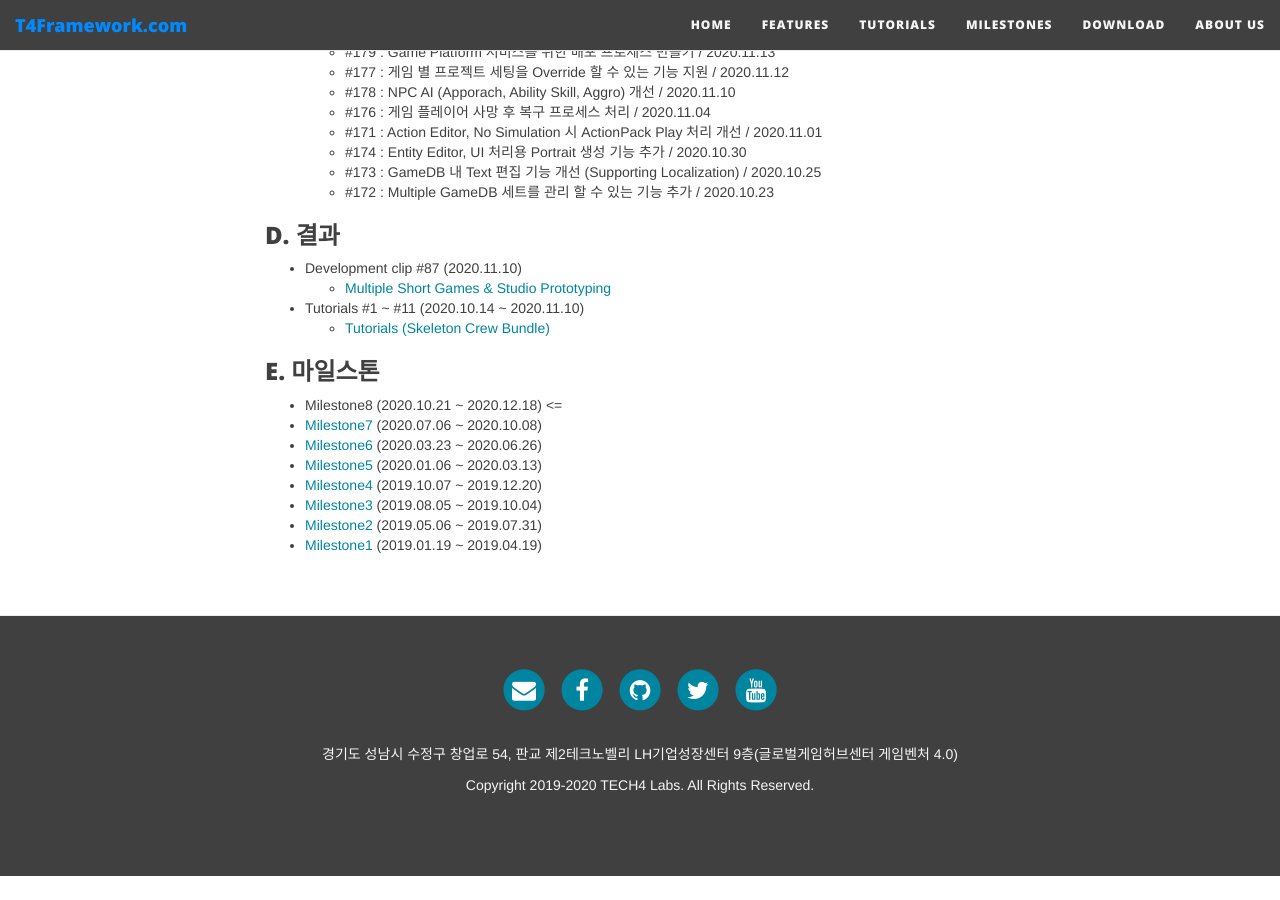
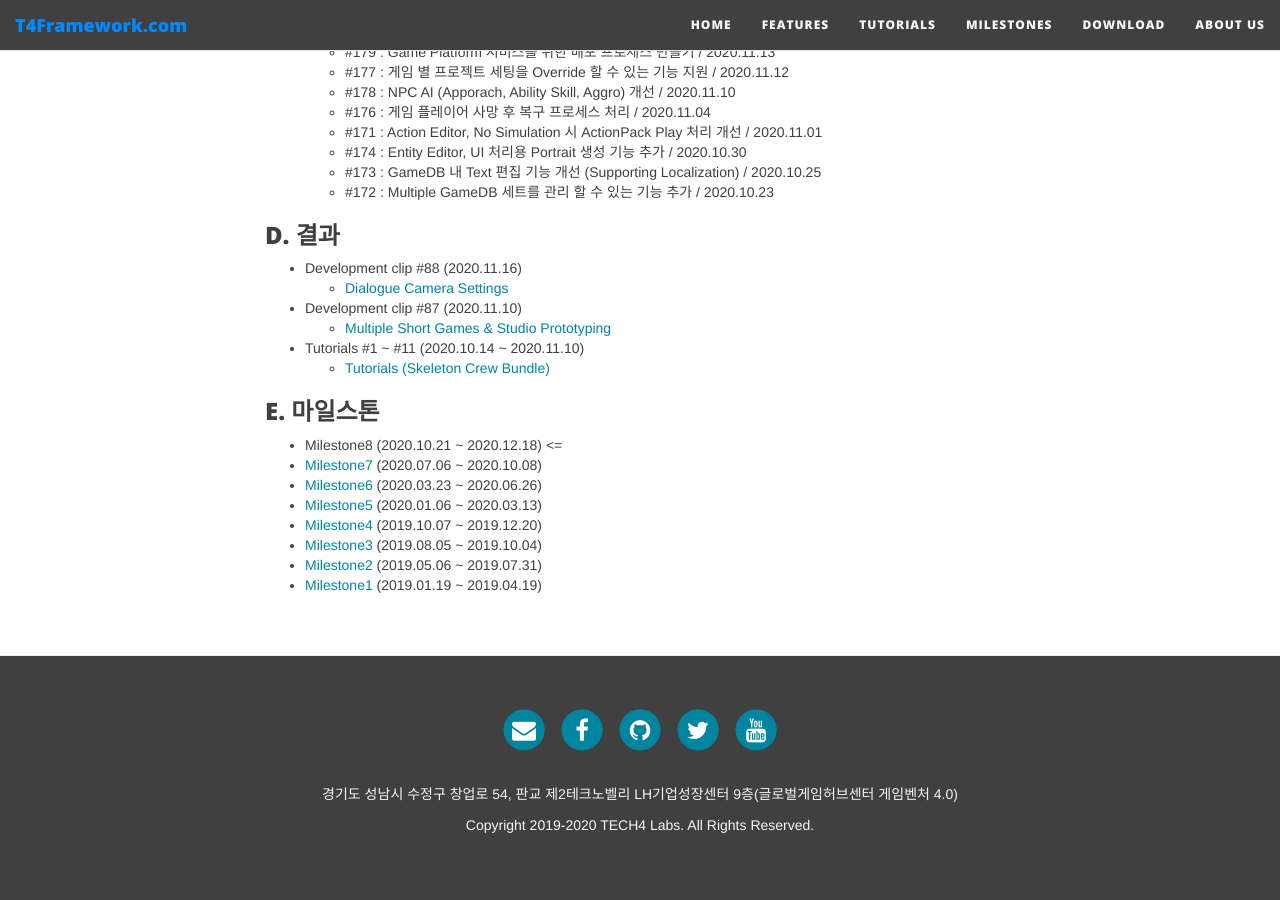
Before and after one commit to T4Framework/T4Framework_WebSite, a Jekyll site: the page built from docs/T4Framework_Milestone8_Achieved.md, in a window 1280 px wide and 900 px high, scrolled down 870 px. Built offline with Jekyll 4.4.1, drawn with Linux system fonts in a browser that asks for light colours; nearby versions of some CDN libraries; before the commit the page ends 1746 px from its top, so only the background shows below that.

Commit message:
dev clip #88 업데이트

```diff
--- a/docs/T4Framework_Milestone8_Achieved.md
+++ b/docs/T4Framework_Milestone8_Achieved.md
@@ -44,6 +44,8 @@ subtitle: Milestone 8 (2020.10.21 ~ 2020.12.18)
 
 ### D. 결과
 
+- Development clip #88 (2020.11.16)
+  - [Dialogue Camera Settings](https://youtu.be/al08HbYBico){: target="_blank" }
 - Development clip #87 (2020.11.10)
   - [Multiple Short Games & Studio Prototyping](https://youtu.be/HOpy-Y1SFLM){: target="_blank" }
 - Tutorials #1 ~ #11 (2020.10.14 ~ 2020.11.10)
--- a/docs/index.html
+++ b/docs/index.html
@@ -28,8 +28,8 @@ subtitle: The Most Powerful MMO Action RPG Framework for UE4
 <center><b>Tutorials : Skeleton Crew Bundle  #11 (New Features) - 2020.11.10</b><br />
 <a href="https://t4framework.com/T4Framework_Tutorials"><b>More Tutorials...</b></a></center>
 <hr />
-<div class="embed-container"><iframe src="https://www.youtube.com/embed/HOpy-Y1SFLM" frameborder="0" width="1280" height="720"></iframe></div>
-<center><b>Multiple Short Games & Studio Prototyping - 2020.11.10</b><br />
+<div class="embed-container"><iframe src="https://www.youtube.com/embed/al08HbYBico" frameborder="0" width="1280" height="720"></iframe></div>
+<center><b>Dialogue Camera Settings - 2020.11.16</b><br />
 <a href="https://t4framework.com/T4Framework_Features"><b>More Features...</b></a></center>
 
 <hr />
```
Also changed, not shown: docs/T4Framework_Features.md (+1 -1 lines), docs/T4Framework_Features_ContentEditor.md (+1 -1 lines).
